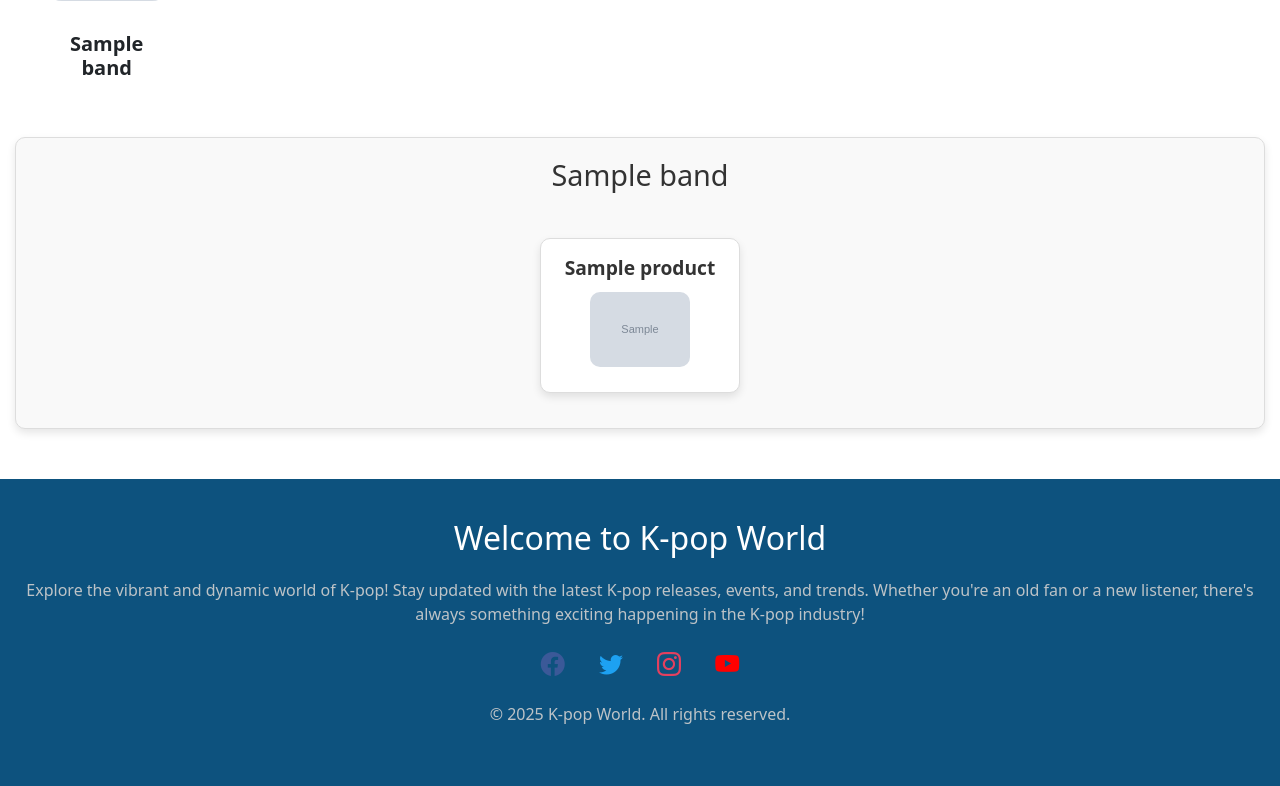
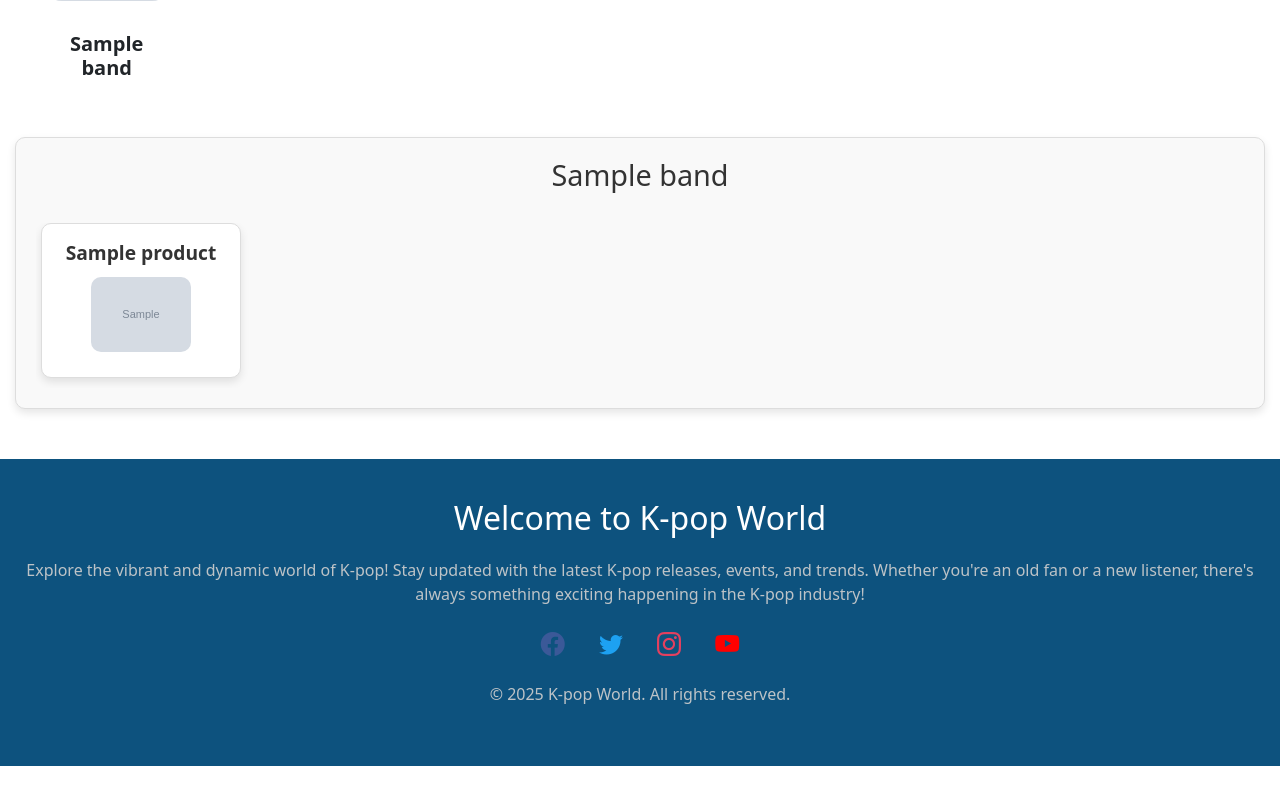
Before and after one commit to aryam003/K-pop-Paradise, a Django app: template Kpop_Paradise/templates/user/home.html in a window 1280 px wide. Shown: the part 668-1454 px from the top of the page. Run offline with Django 5.2, Linux system fonts and the light colour scheme; the template is opened without the code that fills it: most values are stand-ins (such as "Sample title", 1, 10 or a date in 2020); grey boxes marked "Sample" are stand-in pictures.

Commit message:
updating

```diff
--- a/Kpop_Paradise/templates/user/home.html
+++ b/Kpop_Paradise/templates/user/home.html
@@ -123,11 +123,10 @@
   top: 50%;
   font-family: 'Trebuchet MS', 'Lucida Sans Unicode', 'Lucida Grande', 'Lucida Sans', Arial, sans-serif;
 
-  right: 60%; /* This keeps the text on the right side */
   transform: translateY(-50%); /* Center the text vertically */
   color: white; /* Text color */
   text-align: left; /* Align text to the right */
-  z-index: 10;
+  z-index: 5;
   font-size: 20px; /* You can adjust the size */
 }
 
@@ -146,11 +145,10 @@
 .text-overlay {
   position: absolute;
   top: 50%;
-  right: 80px; /* Keep text on the right */
   transform: translateY(-50%); /* Center the text vertically */
   color: rgb(231, 230, 233);
   text-align: left;
-  z-index: 10;
+  z-index: 5;
   font-size: 20px; /* Adjust the font size */
   max-width: 50%; /* Ensure the text doesn't overflow */
 }
@@ -454,25 +452,67 @@
         <h3 style="font-size: 1.8em; color: #333; text-align: center; margin-bottom: 20px;">{{ band.name }}</h3>
 
         <div style="margin-top: 30px;">
-            <!-- <h4 style="font-size: 1.5em; color: #444; text-align: center;">Products:</h4> -->
-            <ul style="display: flex; flex-wrap: wrap; justify-content: center; list-style-type: none; padding-left: 0; margin: 0;">
+            <!-- Scrollable container -->
+            <div class="scrollable-content" style="display: flex; overflow-x: auto; gap: 15px; padding-bottom: 10px; padding-left: 5px;">
                 {% for product in band.products %}
-                    <li style="display: inline-block; width: 200px; text-align: center; margin: 15px; padding: 15px; border: 1px solid #ddd; border-radius: 10px; background-color: #fff; box-shadow: 0 4px 8px rgba(0, 0, 0, 0.1);">
+                    <div class="img1" style="flex: 0 0 auto; width: 200px; text-align: center; padding: 15px; border: 1px solid #ddd; border-radius: 10px; background-color: #fff; box-shadow: 0 4px 8px rgba(0, 0, 0, 0.1);">
                         <div>
                             <strong style="display: block; font-size: 1.2em; color: #333;">{{ product.name }}</strong>
                         </div>
                         <!-- Display product image -->
                         {% if product.image %}
-                           <a href="{% url 'product_detail' product.id %}"><img src="{{ product.image.url }}" alt="{{ product.name }}" style="width: 100%; height: auto; max-width: 100px; margin: 10px 0; border-radius: 10px;"></a>
+                            <a href="{% url 'product_detail' product.id %}">
+                                <img src="{{ product.image.url }}" alt="{{ product.name }}" style="width: 100%; height: auto; max-width: 100px; margin: 10px 0; border-radius: 10px;">
+                            </a>
                         {% else %}
                             <p>No image available for this product.</p>
                         {% endif %}
-                    </li>
+                    </div>
                 {% endfor %}
-            </ul>
+            </div>
         </div>
     </div>
 {% endfor %}
+<!-- {% for band in bands %}
+    <div style="border: 1px solid #ddd; padding: 20px; margin: 15px; border-radius: 10px; background-color: #f9f9f9; box-shadow: 0 4px 8px rgba(0, 0, 0, 0.1);">
+        <h3 style="font-size: 1.8em; color: #333; text-align: center; margin-bottom: 20px;">{{ band.name }}</h3>
+
+        <div style="margin-top: 30px; overflow: hidden; position: relative;">
+            <div class="scrollable-content" style="display: flex; gap: 15px; padding-left: 5px; padding-bottom: 10px; width: 100%; flex-wrap: nowrap;">
+                {% for product in band.products %}
+                    <div class="img1" style="flex: 0 0 auto; width: 200px; text-align: center; padding: 15px; border: 1px solid #ddd; border-radius: 10px; background-color: #fff; box-shadow: 0 4px 8px rgba(0, 0, 0, 0.1);">
+                        <div>
+                            <strong style="display: block; font-size: 1.2em; color: #333;">{{ product.name }}</strong>
+                        </div>
+                        {% if product.image %}
+                            <a href="{% url 'product_detail' product.id %}">
+                                <img src="{{ product.image.url }}" alt="{{ product.name }}" style="width: 100%; height: auto; max-width: 100px; margin: 10px 0; border-radius: 10px;">
+                            </a>
+                        {% else %}
+                            <p>No image available for this product.</p>
+                        {% endif %}
+                    </div>
+                {% endfor %}
+            </div>
+        </div>
+    </div>
+{% endfor %}
+
+<style>
+    .scrollable-content {
+        display: flex;
+        animation: scrollLeft 30s linear infinite;
+
+    @keyframes scrollLeft {
+        0% { transform: translateX(0); }
+        100% { transform: translateX(-100%); }
+    }
+
+    .scrollable-content {
+        animation: scrollLeft 30s linear infinite;
+    }
+</style> -->
+
 
 
 <!-- ----------------------------------------------------------------------------------------------------------------------------------------------------------- -->
```
Also changed, not shown: Kpop_Paradise/db.sqlite3, Kpop_Paradise/media/37ae9abf9c75f9db5ce68bf512a28a1a.jpg (added), Kpop_Paradise/media/bts2.png (added), Kpop_Paradise/media/d7823c535baa5e712dfd2213ce3deb2d.png (added), Kpop_Paradise/media/f45ba486dd6a181bc17c22b7efc69713.jpg (added).
